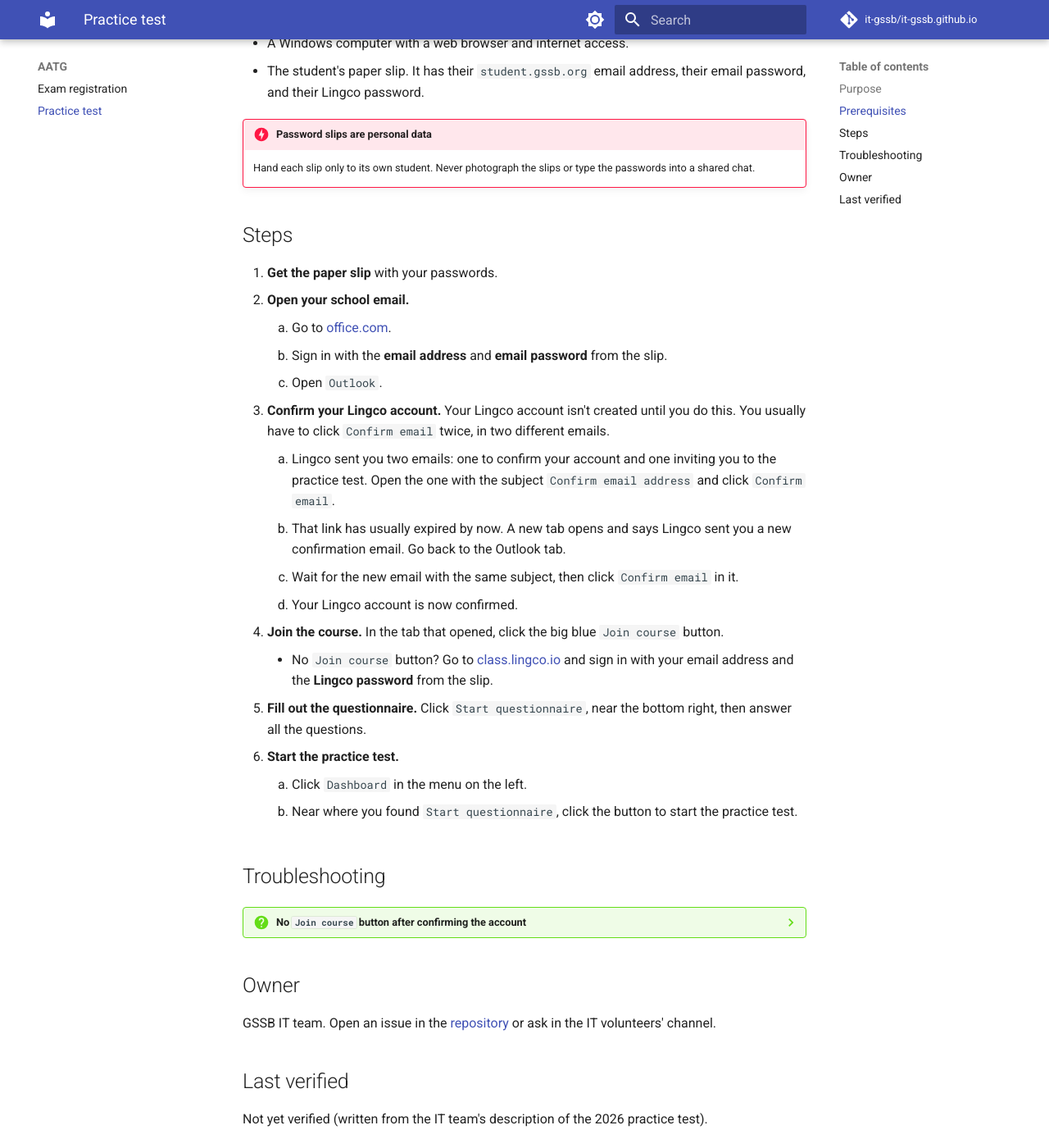
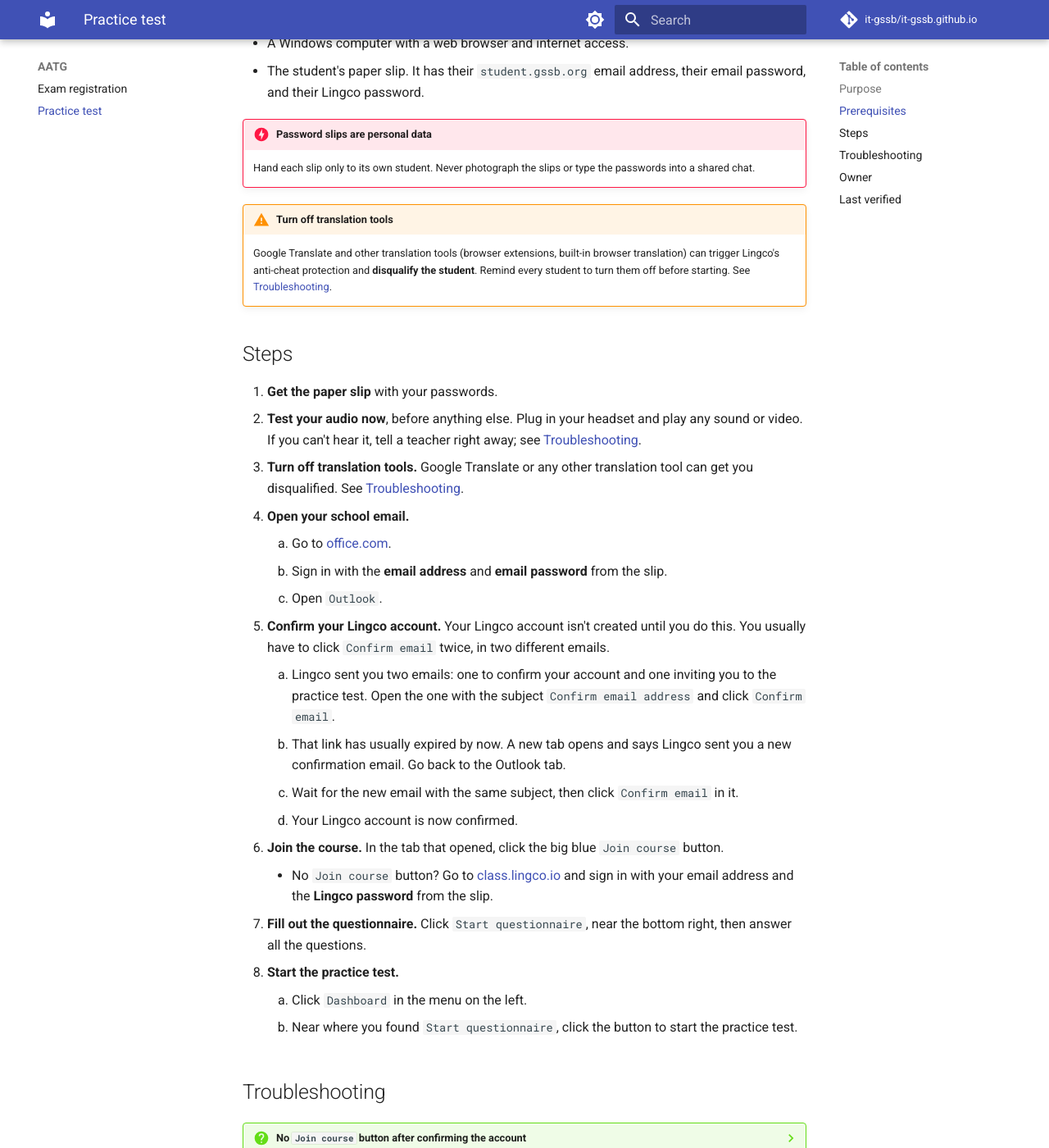
Before and after one commit to it-gssb/it-gssb.github.io, an MkDocs documentation site: the page built from docs/aatg/practice-test.md, in a window 1280 px wide and 1400 px high, scrolled down 414 px. Shown: the whole window at 82% size. Built offline with MkDocs 1.6.1 and Material for MkDocs 9.7.7, drawn with Linux system fonts in a browser that asks for light colours; comment, search, counter and statistics services are not loaded; some of the changed text lies outside the part shown.

Commit message:
update practice test docs with audio and translation warnings (#10)

```diff
--- a/docs/aatg/practice-test.md
+++ b/docs/aatg/practice-test.md
@@ -19,15 +19,28 @@ something does, see [Troubleshooting](#troubleshooting).
     Hand each slip only to its own student. Never photograph the slips or
     type the passwords into a shared chat.
 
+!!! warning "Turn off translation tools"
+
+    Google Translate and other translation tools (browser extensions,
+    built-in browser translation) can trigger Lingco's anti-cheat protection
+    and **disqualify the student**. Remind every student to turn them off
+    before starting. See [Troubleshooting](#troubleshooting).
+
 ## Steps
 
 1. **Get the paper slip** with your passwords.
-2. **Open your school email.**
+2. **Test your audio now**, before anything else. Plug in your headset and
+   play any sound or video. If you can't hear it, tell a teacher right away;
+   see [Troubleshooting](#troubleshooting).
+3. **Turn off translation tools.** Google Translate or any other translation
+   tool can get you disqualified. See
+   [Troubleshooting](#troubleshooting).
+4. **Open your school email.**
     1. Go to [office.com](https://www.office.com/).
     2. Sign in with the **email address** and **email password** from the
        slip.
     3. Open `Outlook`.
-3. **Confirm your Lingco account.** Your Lingco account isn't created
+5. **Confirm your Lingco account.** Your Lingco account isn't created
    until you do this. You usually have to click `Confirm email` twice, in
    two different emails.
     1. Lingco sent you two emails: one to confirm your account and one
@@ -58,6 +71,26 @@ something does, see [Troubleshooting](#troubleshooting).
     Go to [class.lingco.io](https://class.lingco.io/) and sign in with your
     `student.gssb.org` email address and the **Lingco password** from the
     slip (not the email password).
+
+??? question "No audio"
+
+    Test audio as early as possible so there's time to fix it.
+
+    1. Try a GSSB headset.
+    2. Still no audio? Move the student to a GSSB laptop.
+
+??? question "Turn off translation tools"
+
+    Translation tools can trigger anti-cheat protection and disqualify the
+    student.
+
+    - **Chrome:** open `Settings` > `Languages` and turn off
+      `Use Google Translate`.
+    - **Edge:** open `Settings` > `Languages` and turn off
+      `Offer to translate pages that aren't in a language I read`.
+    - **Extensions:** turn off any translation extension (for example,
+      Google Translate) in `Extensions`.
+    - Close any translation app or website.
 
 <!-- TODO: add other problems from practice-test day as they come up. -->
 
```
Also changed, not shown: other parts of docs/aatg/practice-test.md (+3 -3 lines).
